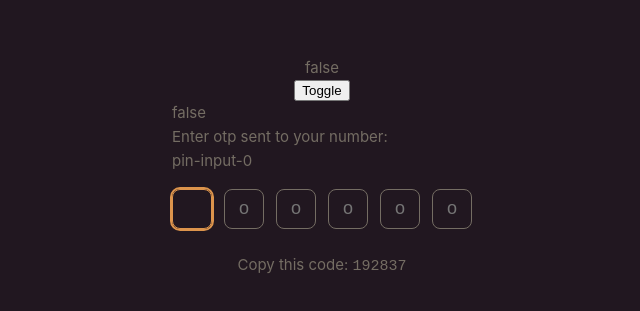
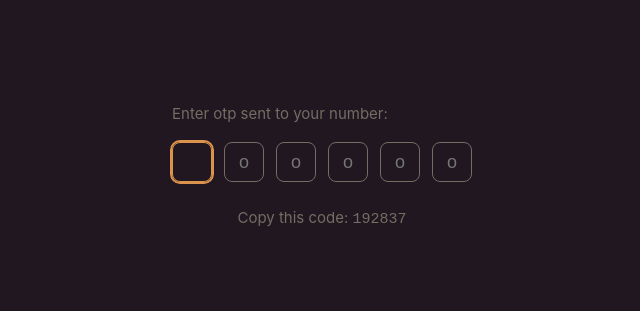
Before and after one commit to pkrinesh/vue-pin-input, a Vue app: page / in a window 1280 px wide. Shown: the part 233-544 px from the top of the page, without its empty margins (318-958 px from the left). Built offline with nearby package versions, Linux system fonts and the light colour scheme.

Commit message:
feat: separate useContext hook for provide/inject

```diff
--- a/src/App.vue
+++ b/src/App.vue
@@ -6,28 +6,15 @@ import { ref } from 'vue'
 
 const PIN_SIZE = 6
 const pinValue = ref('')
-const isMasked = ref(false)
 </script>
 
 <template>
 	<div class="screen">
-		<p>{{ isMasked }}</p>
-		<button @click="() => (isMasked = !isMasked)">Toggle</button>
 		<form>
-			<PinRoot
-				:mask="isMasked"
-				@complete="(value) => console.log(value)"
-				@valueChange="(val) => (pinValue = val)"
-			>
+			<PinRoot @complete="(value) => console.log(value)" @valueChange="(val) => (pinValue = val)">
 				<PinLabel>Enter otp sent to your number:</PinLabel>
 				<div class="pin-container">
-					<PinInput
-						v-for="(_, index) in PIN_SIZE"
-						class="pin-input"
-						:key="index"
-						:index="index"
-						:pin-size="PIN_SIZE"
-					/>
+					<PinInput v-for="(_, index) in PIN_SIZE" class="pin-input" :key="index" :index="index" />
 				</div>
 			</PinRoot>
 		</form>
--- a/src/components/pin/PinInput.vue
+++ b/src/components/pin/PinInput.vue
@@ -1,30 +1,16 @@
 <script setup lang="ts">
 import { last, next, prev } from '@/utils/array.js'
 import { addTabIndex } from '@/utils/tabs.js'
-import { computed, inject, onMounted, onUnmounted, ref, type Ref } from 'vue'
+import { computed, onMounted, onUnmounted, ref } from 'vue'
+import { usePinContext } from './pin-context'
 
-const context = inject('pinInputContext') as {
-	pinRefs: HTMLInputElement[]
-	pin: string[]
-	pinSize: Readonly<Ref<number>>
-	mask?: Ref<boolean>
-	handleComplete: () => void
-	handlePinChange: (value: string, index: number) => void
-	handleInputElementChange: (el: HTMLInputElement | null, index: number) => void
-	handleFocusIndexChange: (index: number) => void
-}
-
-if (!context) {
-	throw new Error('Injection not found. Component must be used within PinRoot component')
-}
-
-const isMasked = computed(() => context.mask?.value)
 const props = defineProps<{
 	index: number
 }>()
-
-const PLACEHOLDER = 'o'
+const context = usePinContext()
 const inputRef = ref<HTMLInputElement | null>(null)
+const isMasked = computed(() => context.mask?.value)
+const placeholder = computed(() => context.placeholder?.value ?? 'o')
 
 onMounted(() => {
 	const el = inputRef.value
@@ -162,7 +148,7 @@ function handleFocus(e: FocusEvent, index: number) {
 function handleBlur(e: FocusEvent) {
 	e.preventDefault()
 	if (!inputRef.value) return
-	inputRef.value.placeholder = PLACEHOLDER
+	inputRef.value.placeholder = placeholder.value
 }
 </script>
 
@@ -171,7 +157,7 @@ function handleBlur(e: FocusEvent) {
 		ref="inputRef"
 		:id="`pin-input-${index}`"
 		:type="isMasked ? 'password' : 'text'"
-		:placeholder="PLACEHOLDER"
+		:placeholder="placeholder"
 		:value="context.pin[props.index]"
 		@input="(e) => handleInput(e, props.index)"
 		@keydown="(e) => handleKeydown(e, props.index)"
--- a/src/components/pin/PinLabel.vue
+++ b/src/components/pin/PinLabel.vue
@@ -1,26 +1,11 @@
 <script setup lang="ts">
-import { inject, type ComputedRef, type Ref } from 'vue'
+import { usePinContext } from './pin-context.js'
 
-const context = inject('pinInputContext') as {
-	pinRefs: HTMLInputElement[]
-	pin: string[]
-	pinSize: Readonly<Ref<number>>
-	mask?: boolean
-	handleComplete: () => void
-	handlePinChange: (value: string, index: number) => void
-	handleInputElementChange: (el: HTMLInputElement | null, index: number) => void
-	handleFocusIndexChange: (index: number) => void
-	labelFor: ComputedRef<string>
-}
-
-if (!context) {
-	throw new Error('Injection not found. Component must be used within PinRoot component')
-}
+const context = usePinContext()
 </script>
 
 <template>
 	<label v-bind="$attrs" :for="context.labelFor.value">
 		<slot />
 	</label>
-	<p>{{ context.labelFor }}</p>
 </template>
--- a/src/components/pin/PinRoot.vue
+++ b/src/components/pin/PinRoot.vue
@@ -11,10 +11,12 @@
  * [ ] Document the process
  * [ ] Make a proper otp page with mock api both success and error
  */
-import { computed, ref, provide, toValue, readonly, toRefs } from 'vue'
+import { computed, ref, toValue, readonly, toRefs } from 'vue'
+import { definePinContext } from './pin-context'
 
 const props = defineProps<{
 	mask?: boolean
+	placeholder?: string
 }>()
 
 const emit = defineEmits<{
@@ -22,9 +24,9 @@ const emit = defineEmits<{
 	valueChange: [value: string]
 }>()
 
-const { mask } = toRefs(props)
+const { mask, placeholder } = toRefs(props)
 
-const pinRefs = ref<HTMLInputElement[]>([])
+const pinRefs = ref<Array<HTMLInputElement>>([])
 const pin = ref<string[]>([])
 const focusedIndex = ref(0)
 const pinString = computed(() => pin.value.join(''))
@@ -41,15 +43,15 @@ function handleComplete() {
 	emit('complete', pinString.value)
 }
 
-function handleInputElementChange(el: HTMLInputElement, index: number) {
-	pinRefs.value[index] = el
+function handleInputElementChange(el: HTMLInputElement | null, index: number) {
+	pinRefs.value[index] = el as HTMLInputElement
 }
 
 function handleFocusIndexChange(index: number) {
 	focusedIndex.value = index
 }
 
-provide('pinInputContext', {
+definePinContext({
 	pinRefs: toValue(pinRefs),
 	pin: toValue(pin),
 	pinSize: readonly(pinSize),
@@ -59,11 +61,11 @@ provide('pinInputContext', {
 	handleFocusIndexChange,
 	mask,
 	labelFor,
+	placeholder,
 })
 </script>
 
 <template>
-	<p>{{ props.mask }}</p>
 	<div v-bind="$attrs">
 		<slot />
 	</div>
--- /dev/null
+++ b/src/components/pin/pin-context.ts
@@ -0,0 +1,18 @@
+import { useContext } from '@/utils/useContext'
+import { provide, type ComputedRef, type Ref } from 'vue'
+
+export type PinContext = {
+	pinRefs: Array<HTMLInputElement>
+	pin: string[]
+	pinSize: Readonly<Ref<number>>
+	mask?: Ref<boolean>
+	placeholder?: Ref<string | undefined>
+	labelFor: ComputedRef<string>
+	handleComplete: () => void
+	handlePinChange: (value: string, index: number) => void
+	handleInputElementChange: (el: HTMLInputElement | null, index: number) => void
+	handleFocusIndexChange: (index: number) => void
+}
+
+export const definePinContext = (provider: PinContext) => provide('pinInputContext', provider)
+export const usePinContext = () => useContext<PinContext>('pinInputContext', 'PinRoot')
--- /dev/null
+++ b/src/utils/useContext.ts
@@ -0,0 +1,11 @@
+import { inject, type InjectionKey } from 'vue'
+
+export function useContext<T>(injectionKey: string | InjectionKey<unknown>, componentName: string) {
+	const context = inject<T>(injectionKey)
+
+	if (!context) {
+		throw new Error(`Injection not found. Component must be used within ${componentName} component`)
+	}
+
+	return context
+}
```
